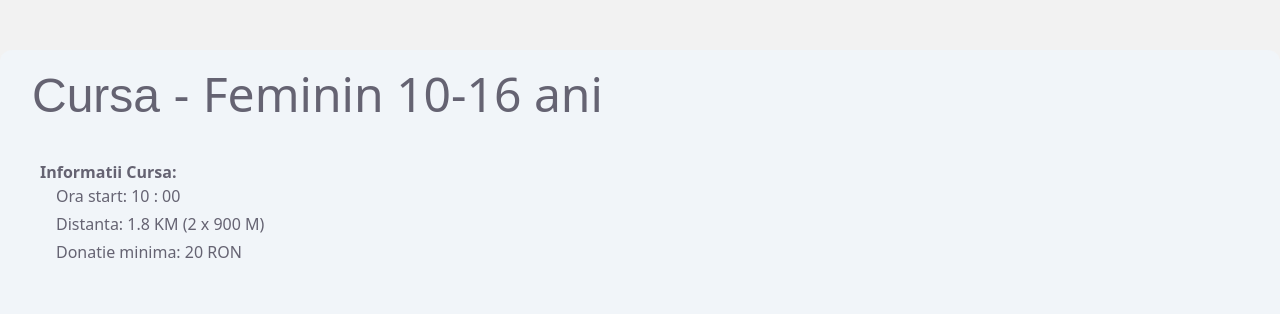
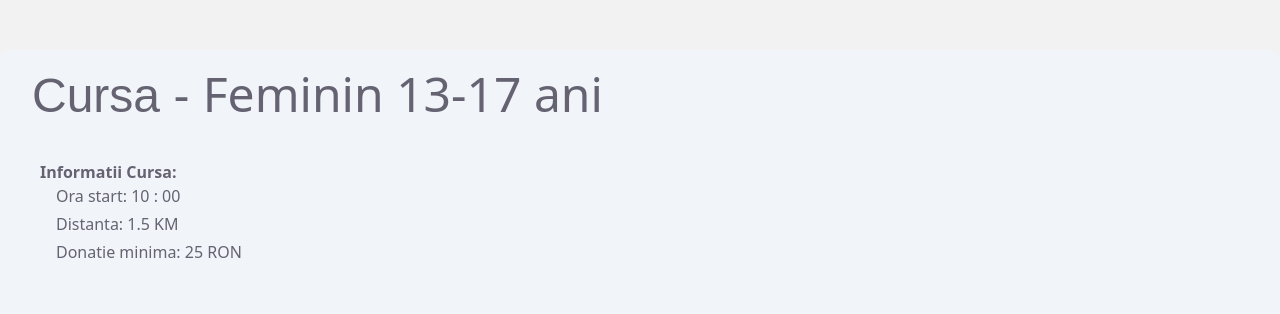
Before and after one commit to ConducereIT/APV, a React (Vite) app in the folder client/: page /curse/1016feminin in a window 1280 px wide. Shown: the part 142-456 px from the top of the page. Built offline with nearby package versions, Linux system fonts and the light colour scheme.

Commit message:
added text changes

```diff
--- a/client/src/components/Header.component.tsx
+++ b/client/src/components/Header.component.tsx
@@ -38,12 +38,12 @@ const headerTextContent: HeaderItems[] = [
     subText: {
       1: { text: "Cursa All for One", url: "/curse/allforone" },
       2: { text: "Cursa Copii", url: "/curse/kids" },
-      3: { text: "Feminin 10-16 ani", url: "/curse/1016feminin" },
-      4: { text: "Masculin 10-16 ani", url: "/curse/1016masculin" },
-      5: { text: "Feminim 17-35 de ani", url: "/curse/1735feminin" },
-      6: { text: "Masculin 17-35 de ani", url: "/curse/1735masculin" },
-      7: { text: "Feminin 35 + de ani", url: "/curse/35feminin" },
-      8: { text: "Masculin 35 + de ani", url: "/curse/35masculin" },
+      3: { text: "Feminin 13-17 ani", url: "/curse/1016feminin" },
+      4: { text: "Masculin 13-17 ani", url: "/curse/1016masculin" },
+      5: { text: "Feminim 18-35 ani", url: "/curse/1735feminin" },
+      6: { text: "Masculin 18-35 ani", url: "/curse/1735masculin" },
+      7: { text: "Feminin 35 + ani", url: "/curse/35feminin" },
+      8: { text: "Masculin 35 + ani", url: "/curse/35masculin" },
     },
   },
   {
--- a/client/src/config/FaqConfig.ts
+++ b/client/src/config/FaqConfig.ts
@@ -3,7 +3,7 @@
 export const FaqConfig = [
   {
         question: "Cum pot să mă înscriu?",
-      answer: "Online la rubrica de înscrieri, după ce ți-ai facut cont pe site-ul nostru sau fizic, în ziua evenimentului, cu cel puțin 30 de minute înainte de începerea cursei. Donația poate fi efectuată online cu cardul sau la fața locului numerar.Donația minimă este de 40 de lei, respectiv 20 de lei (la cursele sub 17 ani)."
+      answer: "Online la rubrica de înscrieri, după ce ți-ai facut cont pe site-ul nostru sau fizic, în ziua evenimentului, cu cel puțin 30 de minute înainte de începerea cursei. Donația poate fi efectuată online cu cardul sau la fața locului numerar.Donația minimă este de 50 de lei, respectiv 25 de lei (la cursele sub 18 ani)."
   },
   {
         question: "Trebuie să fiu alergător experimentat?",
@@ -19,7 +19,7 @@ export const FaqConfig = [
     },
   {
       question: "Pot ajuta și dacă nu alerg?",
-      answer:"Desigur! Donațiile pentru Florin sunt binevenite atât în ziua crosului în urnele speciale, dar și prin transfer bancar în contul RO71BREL0005505351950100"
+      answer:"Desigur! Donațiile pentru Ionuț sunt binevenite atât în ziua crosului în urnele speciale, dar și prin transfer bancar în contul RO71 BREL 0005 5053 5195 0100"
     },
   {
       question: "Pot să vin cu un rucsac?/Va exista serviciu de garderobă?",
@@ -27,7 +27,7 @@ export const FaqConfig = [
     },
   {
       question: "Dacă plouă în ziua evenimentului ce se întâmplă?",
-      answer:"Vom face tot posibilul să ducem crosul la bun sfârșit, încurajându-te să te echipezi în mod adecvat condițiilor meteorologice. În ceea ce privește donația, aceasta va ajunge la Florin în orice caz"
+      answer:"Vom face tot posibilul să ducem crosul la bun sfârșit, încurajându-te să te echipezi în mod adecvat condițiilor meteorologice. În ceea ce privește donația, aceasta va ajunge la Ionuț în orice caz"
     },
 
 ];
--- a/client/src/views/Curse.view.tsx
+++ b/client/src/views/Curse.view.tsx
@@ -11,100 +11,109 @@ export interface CurseValide {
     donatieMinima: string;
     descriere?: string;
     urlHarta?: string;
-    }
+  };
 }
 
 const curseArr: CurseValide[] = [
   {
     numeCurse: "allforone",
-        interfata:{
+    interfata: {
       cursa: "All For One",
       oraStart: "11 : 30",
       distanta: "400 M",
       donatieMinima: "OPTIONAL",
-            descriere: "Cursa All For One este o tură populară, necompetitivă, perfectă pentru cei care vor să facă mișcare în natură pe o distanță accesibilă. Aceasta se adresează tuturor persoanelor, de orice vârstă sau gen, chiar și persoanelor cu dizabilități.",
-            urlHarta: "https://www.google.com/maps/embed?pb=!1m42!1m12!1m3!1d1051.7564164316468!2d26.050924936618955!3d44.43943916368305!2m3!1f0!2f0!3f0!3m2!1i1024!2i768!4f13.1!4m27!3e2!4m5!1s0x40b201c187a44aeb%3A0x776c5045f461c6b0!2sBucure%C5%9Fti%20Sectorul%206%2C%20Bucure%C8%99ti%20061344!3m2!1d44.4396542!2d26.052221199999998!4m3!3m2!1d44.439018999999995!2d26.0515156!4m3!3m2!1d44.4397981!2d26.051081699999997!4m3!3m2!1d44.4400312!2d26.0518355!4m3!3m2!1d44.4399332!2d26.0523311!4m3!3m2!1d44.4396554!2d26.052215!5e0!3m2!1sro!2sro!4v1679949014977!5m2!1sro!2sro",
-        }
+      descriere:
+        "Cursa All For One este o tură populară, necompetitivă, perfectă pentru cei care vor să facă mișcare în natură pe o distanță accesibilă. Aceasta se adresează tuturor persoanelor, de orice vârstă sau gen, chiar și persoanelor cu dizabilități.",
+      urlHarta:
+        "https://www.google.com/maps/embed?pb=!1m42!1m12!1m3!1d1051.7564164316468!2d26.050924936618955!3d44.43943916368305!2m3!1f0!2f0!3f0!3m2!1i1024!2i768!4f13.1!4m27!3e2!4m5!1s0x40b201c187a44aeb%3A0x776c5045f461c6b0!2sBucure%C5%9Fti%20Sectorul%206%2C%20Bucure%C8%99ti%20061344!3m2!1d44.4396542!2d26.052221199999998!4m3!3m2!1d44.439018999999995!2d26.0515156!4m3!3m2!1d44.4397981!2d26.051081699999997!4m3!3m2!1d44.4400312!2d26.0518355!4m3!3m2!1d44.4399332!2d26.0523311!4m3!3m2!1d44.4396554!2d26.052215!5e0!3m2!1sro!2sro!4v1679949014977!5m2!1sro!2sro",
+    },
   },
   {
     numeCurse: "kids",
-        interfata:{
-            cursa: "Copii < 10 ani",
+    interfata: {
+      cursa: "Copii până la 12 ani",
       oraStart: "11 : 10",
-            distanta: "400 M",
-            donatieMinima: "20 RON",
-            urlHarta: "https://www.google.com/maps/embed?pb=!1m42!1m12!1m3!1d1051.7564164316468!2d26.050924936618955!3d44.43943916368305!2m3!1f0!2f0!3f0!3m2!1i1024!2i768!4f13.1!4m27!3e2!4m5!1s0x40b201c187a44aeb%3A0x776c5045f461c6b0!2sBucure%C5%9Fti%20Sectorul%206%2C%20Bucure%C8%99ti%20061344!3m2!1d44.4396542!2d26.052221199999998!4m3!3m2!1d44.439018999999995!2d26.0515156!4m3!3m2!1d44.4397981!2d26.051081699999997!4m3!3m2!1d44.4400312!2d26.0518355!4m3!3m2!1d44.4399332!2d26.0523311!4m3!3m2!1d44.4396554!2d26.052215!5e0!3m2!1sro!2sro!4v1679949014977!5m2!1sro!2sro",
-        }
+      distanta: "800 M (2 x 400 M)",
+      donatieMinima: "25 RON",
+      urlHarta:
+        "https://www.google.com/maps/embed?pb=!1m42!1m12!1m3!1d1051.7564164316468!2d26.050924936618955!3d44.43943916368305!2m3!1f0!2f0!3f0!3m2!1i1024!2i768!4f13.1!4m27!3e2!4m5!1s0x40b201c187a44aeb%3A0x776c5045f461c6b0!2sBucure%C5%9Fti%20Sectorul%206%2C%20Bucure%C8%99ti%20061344!3m2!1d44.4396542!2d26.052221199999998!4m3!3m2!1d44.439018999999995!2d26.0515156!4m3!3m2!1d44.4397981!2d26.051081699999997!4m3!3m2!1d44.4400312!2d26.0518355!4m3!3m2!1d44.4399332!2d26.0523311!4m3!3m2!1d44.4396554!2d26.052215!5e0!3m2!1sro!2sro!4v1679949014977!5m2!1sro!2sro",
+    },
   },
   {
     numeCurse: "1016feminin",
-        interfata:{
-            cursa: "Feminin 10-16 ani",
+    interfata: {
+      cursa: "Feminin 13-17 ani",
       oraStart: "10 : 00",
-            distanta: "1.8 KM (2 x 900 M)",
-            donatieMinima: "20 RON",
-            urlHarta: "https://www.google.com/maps/embed?pb=!1m54!1m12!1m3!1d3197.5546921811306!2d26.052006740819518!3d44.43936790814989!2m3!1f0!2f0!3f0!3m2!1i1024!2i768!4f13.1!4m39!3e2!4m5!1s0x40b201c187a44aeb%3A0x776c5045f461c6b0!2sBucure%C5%9Fti%20Sectorul%206%2C%20Bucure%C8%99ti%20061344!3m2!1d44.4396542!2d26.052221199999998!4m3!3m2!1d44.438950999999996!2d26.0519574!4m3!3m2!1d44.4388648!2d26.052301!4m3!3m2!1d44.438254799999996!2d26.0521617!4m3!3m2!1d44.437896699999996!2d26.0542789!4m3!3m2!1d44.4400724!2d26.054449299999998!4m3!3m2!1d44.440621799999995!2d26.052691!4m3!3m2!1d44.4404821!2d26.052519099999998!4m3!3m2!1d44.4396604!2d26.0521988!5e0!3m2!1sro!2sro!4v1679943999036!5m2!1sro!2sro",
-        }
+      distanta: "1.5 KM ",
+      donatieMinima: "25 RON",
+      urlHarta:
+        "https://www.google.com/maps/embed?pb=!1m54!1m12!1m3!1d3197.5546921811306!2d26.052006740819518!3d44.43936790814989!2m3!1f0!2f0!3f0!3m2!1i1024!2i768!4f13.1!4m39!3e2!4m5!1s0x40b201c187a44aeb%3A0x776c5045f461c6b0!2sBucure%C5%9Fti%20Sectorul%206%2C%20Bucure%C8%99ti%20061344!3m2!1d44.4396542!2d26.052221199999998!4m3!3m2!1d44.438950999999996!2d26.0519574!4m3!3m2!1d44.4388648!2d26.052301!4m3!3m2!1d44.438254799999996!2d26.0521617!4m3!3m2!1d44.437896699999996!2d26.0542789!4m3!3m2!1d44.4400724!2d26.054449299999998!4m3!3m2!1d44.440621799999995!2d26.052691!4m3!3m2!1d44.4404821!2d26.052519099999998!4m3!3m2!1d44.4396604!2d26.0521988!5e0!3m2!1sro!2sro!4v1679943999036!5m2!1sro!2sro",
+    },
   },
   {
     numeCurse: "1016masculin",
-        interfata:{
-            cursa: "Masculin 10-16 ani",
+    interfata: {
+      cursa: "Masculin 13-17 ani",
       oraStart: "10 : 20",
-            distanta: "1.8 KM (2 x 900 M)",
-            donatieMinima: "20 RON",
-            urlHarta: "https://www.google.com/maps/embed?pb=!1m54!1m12!1m3!1d3197.5546921811306!2d26.052006740819518!3d44.43936790814989!2m3!1f0!2f0!3f0!3m2!1i1024!2i768!4f13.1!4m39!3e2!4m5!1s0x40b201c187a44aeb%3A0x776c5045f461c6b0!2sBucure%C5%9Fti%20Sectorul%206%2C%20Bucure%C8%99ti%20061344!3m2!1d44.4396542!2d26.052221199999998!4m3!3m2!1d44.438950999999996!2d26.0519574!4m3!3m2!1d44.4388648!2d26.052301!4m3!3m2!1d44.438254799999996!2d26.0521617!4m3!3m2!1d44.437896699999996!2d26.0542789!4m3!3m2!1d44.4400724!2d26.054449299999998!4m3!3m2!1d44.440621799999995!2d26.052691!4m3!3m2!1d44.4404821!2d26.052519099999998!4m3!3m2!1d44.4396604!2d26.0521988!5e0!3m2!1sro!2sro!4v1679943999036!5m2!1sro!2sro",
-        }
+      distanta: "1.5 KM",
+      donatieMinima: "25 RON",
+      urlHarta:
+        "https://www.google.com/maps/embed?pb=!1m54!1m12!1m3!1d3197.5546921811306!2d26.052006740819518!3d44.43936790814989!2m3!1f0!2f0!3f0!3m2!1i1024!2i768!4f13.1!4m39!3e2!4m5!1s0x40b201c187a44aeb%3A0x776c5045f461c6b0!2sBucure%C5%9Fti%20Sectorul%206%2C%20Bucure%C8%99ti%20061344!3m2!1d44.4396542!2d26.052221199999998!4m3!3m2!1d44.438950999999996!2d26.0519574!4m3!3m2!1d44.4388648!2d26.052301!4m3!3m2!1d44.438254799999996!2d26.0521617!4m3!3m2!1d44.437896699999996!2d26.0542789!4m3!3m2!1d44.4400724!2d26.054449299999998!4m3!3m2!1d44.440621799999995!2d26.052691!4m3!3m2!1d44.4404821!2d26.052519099999998!4m3!3m2!1d44.4396604!2d26.0521988!5e0!3m2!1sro!2sro!4v1679943999036!5m2!1sro!2sro",
+    },
   },
   {
     numeCurse: "1735feminin",
-        interfata:{
-            cursa: "Feminin 17-35 ani",
+    interfata: {
+      cursa: "Feminin 18-35 ani",
       oraStart: "12 : 00",
       distanta: "4 KM (2 X 2 KM)",
-            donatieMinima: "20 RON",
-            urlHarta: "https://www.google.com/maps/embed?pb=!1m52!1m12!1m3!1d1359.0739952763695!2d26.051536155519436!3d44.4381565085272!2m3!1f0!2f0!3f0!3m2!1i1024!2i768!4f13.1!4m37!3e2!4m3!3m2!1d44.4372435!2d26.047853099999998!4m3!3m2!1d44.4392806!2d26.047387!4m3!3m2!1d44.4388363!2d26.0495043!4m3!3m2!1d44.438002399999995!2d26.051835699999998!4m3!3m2!1d44.440619999999996!2d26.0526777!4m3!3m2!1d44.4378836!2d26.054248899999997!4m3!3m2!1d44.4377256!2d26.051095999999998!4m3!3m2!1d44.4380264!2d26.0493903!4m3!3m2!1d44.4372292!2d26.0480509!5e0!3m2!1sro!2sro!4v1679944496994!5m2!1sro!2sro",
-        }
+      donatieMinima: "50 RON",
+      urlHarta:
+        "https://www.google.com/maps/embed?pb=!1m52!1m12!1m3!1d1359.0739952763695!2d26.051536155519436!3d44.4381565085272!2m3!1f0!2f0!3f0!3m2!1i1024!2i768!4f13.1!4m37!3e2!4m3!3m2!1d44.4372435!2d26.047853099999998!4m3!3m2!1d44.4392806!2d26.047387!4m3!3m2!1d44.4388363!2d26.0495043!4m3!3m2!1d44.438002399999995!2d26.051835699999998!4m3!3m2!1d44.440619999999996!2d26.0526777!4m3!3m2!1d44.4378836!2d26.054248899999997!4m3!3m2!1d44.4377256!2d26.051095999999998!4m3!3m2!1d44.4380264!2d26.0493903!4m3!3m2!1d44.4372292!2d26.0480509!5e0!3m2!1sro!2sro!4v1679944496994!5m2!1sro!2sro",
+    },
   },
   {
     numeCurse: "1735masculin",
-        interfata:{
-            cursa: "Masculin - 17-35ani",
+    interfata: {
+      cursa: "Masculin 18-35 ani",
       oraStart: "13 : 00",
-            distanta: "6 KM (3 X 2 KM)",
-            donatieMinima: "40 RON",
-            urlHarta: "https://www.google.com/maps/embed?pb=!1m52!1m12!1m3!1d1359.0739952763695!2d26.051536155519436!3d44.4381565085272!2m3!1f0!2f0!3f0!3m2!1i1024!2i768!4f13.1!4m37!3e2!4m3!3m2!1d44.4372435!2d26.047853099999998!4m3!3m2!1d44.4392806!2d26.047387!4m3!3m2!1d44.4388363!2d26.0495043!4m3!3m2!1d44.438002399999995!2d26.051835699999998!4m3!3m2!1d44.440619999999996!2d26.0526777!4m3!3m2!1d44.4378836!2d26.054248899999997!4m3!3m2!1d44.4377256!2d26.051095999999998!4m3!3m2!1d44.4380264!2d26.0493903!4m3!3m2!1d44.4372292!2d26.0480509!5e0!3m2!1sro!2sro!4v1679944496994!5m2!1sro!2sro",
-        }
+      distanta: "4 KM (2 X 2 KM)",
+      donatieMinima: "50 RON",
+      urlHarta:
+        "https://www.google.com/maps/embed?pb=!1m52!1m12!1m3!1d1359.0739952763695!2d26.051536155519436!3d44.4381565085272!2m3!1f0!2f0!3f0!3m2!1i1024!2i768!4f13.1!4m37!3e2!4m3!3m2!1d44.4372435!2d26.047853099999998!4m3!3m2!1d44.4392806!2d26.047387!4m3!3m2!1d44.4388363!2d26.0495043!4m3!3m2!1d44.438002399999995!2d26.051835699999998!4m3!3m2!1d44.440619999999996!2d26.0526777!4m3!3m2!1d44.4378836!2d26.054248899999997!4m3!3m2!1d44.4377256!2d26.051095999999998!4m3!3m2!1d44.4380264!2d26.0493903!4m3!3m2!1d44.4372292!2d26.0480509!5e0!3m2!1sro!2sro!4v1679944496994!5m2!1sro!2sro",
+    },
   },
   {
     numeCurse: "35masculin",
-        interfata:{
+    interfata: {
       cursa: "Masculin 35+ ani",
       oraStart: "15 : 00",
-            distanta: " 4 KM (2 x 2 KM)",
-            donatieMinima: "40 RON",
-            urlHarta: "https://www.google.com/maps/embed?pb=!1m52!1m12!1m3!1d1359.0739952763695!2d26.051536155519436!3d44.4381565085272!2m3!1f0!2f0!3f0!3m2!1i1024!2i768!4f13.1!4m37!3e2!4m3!3m2!1d44.4372435!2d26.047853099999998!4m3!3m2!1d44.4392806!2d26.047387!4m3!3m2!1d44.4388363!2d26.0495043!4m3!3m2!1d44.438002399999995!2d26.051835699999998!4m3!3m2!1d44.440619999999996!2d26.0526777!4m3!3m2!1d44.4378836!2d26.054248899999997!4m3!3m2!1d44.4377256!2d26.051095999999998!4m3!3m2!1d44.4380264!2d26.0493903!4m3!3m2!1d44.4372292!2d26.0480509!5e0!3m2!1sro!2sro!4v1679944496994!5m2!1sro!2sro",
-        }
+      distanta: " 3 KM (2 x 1.5 KM)",
+      donatieMinima: "50 RON",
+      urlHarta:
+        "https://www.google.com/maps/embed?pb=!1m52!1m12!1m3!1d1359.0739952763695!2d26.051536155519436!3d44.4381565085272!2m3!1f0!2f0!3f0!3m2!1i1024!2i768!4f13.1!4m37!3e2!4m3!3m2!1d44.4372435!2d26.047853099999998!4m3!3m2!1d44.4392806!2d26.047387!4m3!3m2!1d44.4388363!2d26.0495043!4m3!3m2!1d44.438002399999995!2d26.051835699999998!4m3!3m2!1d44.440619999999996!2d26.0526777!4m3!3m2!1d44.4378836!2d26.054248899999997!4m3!3m2!1d44.4377256!2d26.051095999999998!4m3!3m2!1d44.4380264!2d26.0493903!4m3!3m2!1d44.4372292!2d26.0480509!5e0!3m2!1sro!2sro!4v1679944496994!5m2!1sro!2sro",
+    },
   },
   {
     numeCurse: "35feminin",
-        interfata:{
+    interfata: {
       cursa: "Feminin 35+ ani",
       oraStart: "14 : 10",
-            distanta: " 2 KM ",
-            donatieMinima: "40 RON",
-            urlHarta: "https://www.google.com/maps/embed?pb=!1m52!1m12!1m3!1d1359.0739952763695!2d26.051536155519436!3d44.4381565085272!2m3!1f0!2f0!3f0!3m2!1i1024!2i768!4f13.1!4m37!3e2!4m3!3m2!1d44.4372435!2d26.047853099999998!4m3!3m2!1d44.4392806!2d26.047387!4m3!3m2!1d44.4388363!2d26.0495043!4m3!3m2!1d44.438002399999995!2d26.051835699999998!4m3!3m2!1d44.440619999999996!2d26.0526777!4m3!3m2!1d44.4378836!2d26.054248899999997!4m3!3m2!1d44.4377256!2d26.051095999999998!4m3!3m2!1d44.4380264!2d26.0493903!4m3!3m2!1d44.4372292!2d26.0480509!5e0!3m2!1sro!2sro!4v1679944496994!5m2!1sro!2sro",
-        }
+      distanta: " 3 KM (2 x 1.5)",
+      donatieMinima: "50 RON",
+      urlHarta:
+        "https://www.google.com/maps/embed?pb=!1m52!1m12!1m3!1d1359.0739952763695!2d26.051536155519436!3d44.4381565085272!2m3!1f0!2f0!3f0!3m2!1i1024!2i768!4f13.1!4m37!3e2!4m3!3m2!1d44.4372435!2d26.047853099999998!4m3!3m2!1d44.4392806!2d26.047387!4m3!3m2!1d44.4388363!2d26.0495043!4m3!3m2!1d44.438002399999995!2d26.051835699999998!4m3!3m2!1d44.440619999999996!2d26.0526777!4m3!3m2!1d44.4378836!2d26.054248899999997!4m3!3m2!1d44.4377256!2d26.051095999999998!4m3!3m2!1d44.4380264!2d26.0493903!4m3!3m2!1d44.4372292!2d26.0480509!5e0!3m2!1sro!2sro!4v1679944496994!5m2!1sro!2sro",
+    },
   },
 ];
 
-export function getCurseName(): string[]{
-    const numeCurs: string[] = curseArr.map(cursa => cursa.numeCurse);
+export function getCurseName(): string[] {
+  const numeCurs: string[] = curseArr.map((cursa) => cursa.numeCurse);
 
   return numeCurs;
 }
 
-export function getCurse(): CurseValide[]{
+export function getCurse(): CurseValide[] {
   return curseArr;
 }
 
@@ -114,14 +123,15 @@ interface RouteParams {
 }
 
 const Curse = () => {
-    const {numeCursa}  = useParams<RouteParams>();
+  const { numeCursa } = useParams<RouteParams>();
 
-    const cursa: CurseValide | undefined = curseArr.find(cursa => cursa.numeCurse === numeCursa);
+  const cursa: CurseValide | undefined = curseArr.find(
+    (cursa) => cursa.numeCurse === numeCursa
+  );
 
   if (cursa === undefined) {
     return <div>Cursa nu a fost găsită!</div>;
   }
-
 
   return (
     <div>
@@ -135,6 +145,6 @@ const Curse = () => {
       </div>
     </div>
   );
-}
+};
 
 export default Curse;
```
Also changed, not shown: client/src/components/AboutHome.component.tsx (+20 -13 lines), client/src/components/AboutText.component.tsx (+25 -16 lines). Lines whose indentation alone changed are shown as unchanged.
